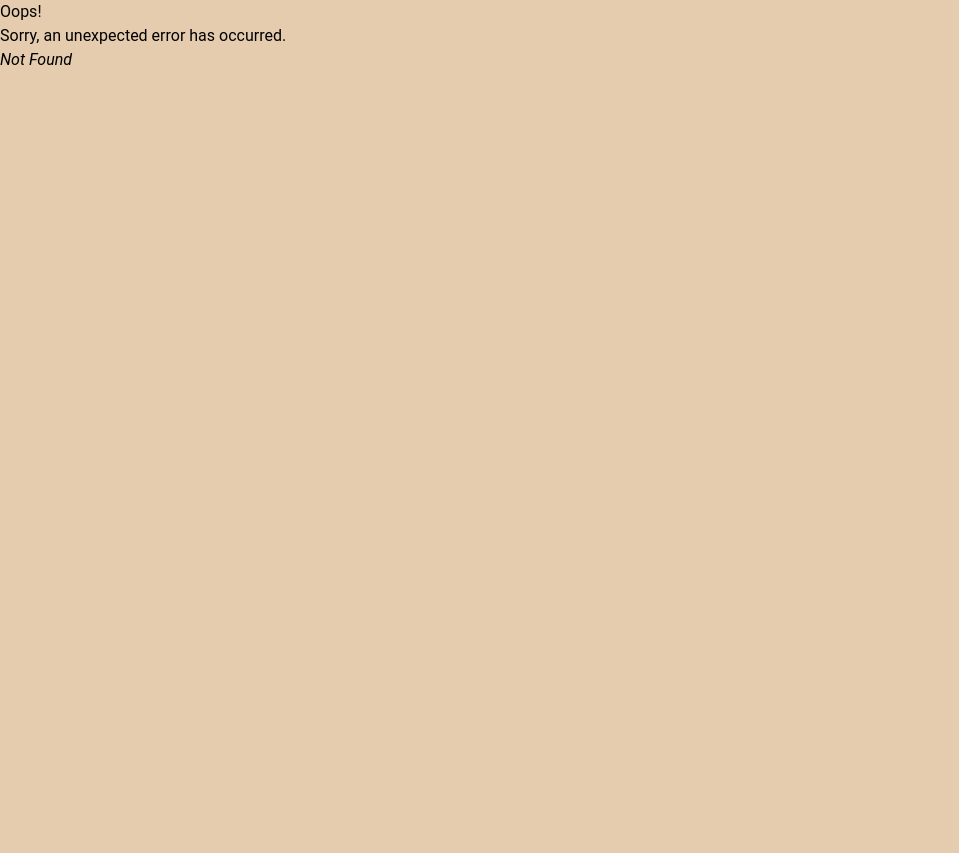
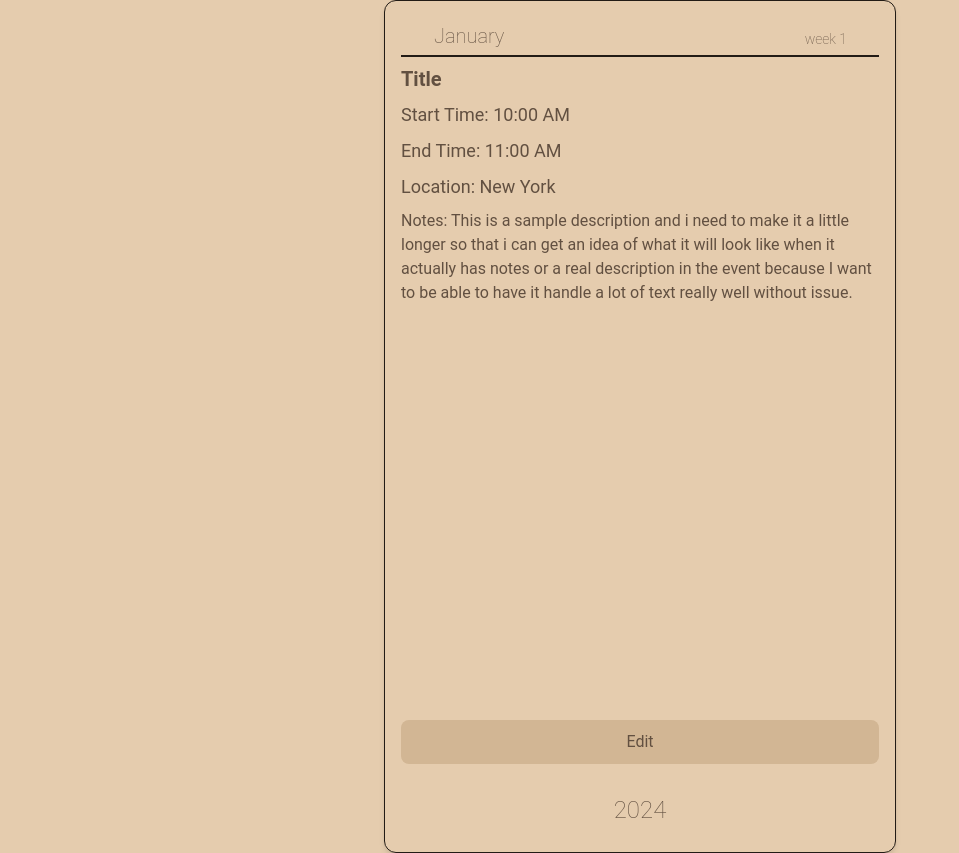
Before and after one commit to ColtonMakesStuff/planner_calender, a React (Vite) app in the folder calender/client/: page /day/1 in a window 1280 px wide. Before the commit this address had no page. Shown: the whole page, without its empty margins (0-959 px from the left). Before the commit the page ends 800 px from the top, so only its background shows below. Built offline with nearby package versions, Linux system fonts and the light colour scheme.

Commit message:
styling for the day page I think is done, now I have to have it be reached dynamically and load content off sample data

```diff
--- a/calender/client/src/components/Day/index.jsx
+++ b/calender/client/src/components/Day/index.jsx
@@ -2,10 +2,40 @@
 const Day = ({ date }) => {
     console.log(date);
      return (
-        <div className="flex flex-col items-center text-content justify-center h-screen">
+        <div className="flex flex-col items-center text-content h-screen ">
+            <div className="flex flex-col w-4/5 md:w-2/5 h-18">
+
+        <div className="p-4 border border-bkg-1 rounded-xl shadow-md" style={{aspectRatio: '3 / 5', display: 'flex', flexDirection: 'column', justifyContent: 'space-between'}}>
+            <div>
+        <div className='flex mb-2 pl-7 pr-8 text-xl font-extralight justify-between border-b-2 border-bkg-1'>
+          <h2 className='hover:bg-accent-1 p-1 rounded-md border border-bkg-2 active:border active:border-accent-2 active:p-1 hover:cursor-pointer' >January</h2>
+          <h2 className='text-sm mt-3'>week 1</h2>
+        </div>
+            <div>
+                <h2 className="text-xl font-semibold mb-2">Title</h2>
+                <p className="text-lg mb-2">Start Time: 10:00 AM</p>
+                <p className="text-lg mb-2">End Time: 11:00 AM</p>
+                <p className="text-lg mb-2">Location: New York</p>
+                <p className="text-md mb-2">Notes: This is a sample description and i need to make it a little longer so that i can get an idea of what it will look like when it actually has notes or a real description in the event because I want to be able to have it handle a lot of text really well without issue.</p>
+            </div>
+            </div>
+            <div className=" flex flex-col items-center">
+                <button className="px-4 py-2 bg-accent-1 text-content rounded-lg border-2 border-transparent hover:bg-accent-3 active:border-bkg-1 w-full" >
+                    Edit
+                </button>
+                <h1 className='hover:bg-accent-1 border-2 border-transparent rounded-lg active:border-accent-2 cursor-pointer flex justify-center text-2xl font-thin mt-5 p-2 w-1/5' >
+                    2024
+                </h1>
+            </div>
+</div>
+      </div>
+
+
+      {/* <HandleIncrement date={date} range={range}/> */}
 
         </div>
      );
     };
 
+
     export default Day;
--- a/calender/client/src/components/Week/index.jsx
+++ b/calender/client/src/components/Week/index.jsx
@@ -125,8 +125,8 @@ console.log(selectedDate.match(/(\d{4})-(\d{2})-(\d{2})/)[2]-1)
  console.log(months[+selectedDate.match(/(\d{4})-(\d{2})-(\d{2})/)[2]-1])
 
  return (
-    <div className="flex flex-col items-center text-content justify-center h-screen">
-      <div className="flex flex-col w-4/5 md:w-2/5 h-18">
+    <div className="flex flex-col items-center text-content h-screen">
+      <div className="flex flex-col w-4/5 sm:w-3/5 md:w-2/5 h-18">
         <div className='flex mb-2 ml-7 mr-8 text-xl font-extralight justify-between'>
           <h2 className='hover:bg-accent-1 p-1 rounded-md border border-bkg-2 active:border active:border-accent-2 active:p-1 hover:cursor-pointer' onClick={()=> navigate(`/month/${myWeek.year}${myWeek.month}01`)}>{months[+selectedDate.match(/(\d{4})-(\d{2})-(\d{2})/)[2]-1]}</h2>
           <h2 className='text-sm mt-3'>week {weekNumber}</h2>
--- a/calender/client/src/main.jsx
+++ b/calender/client/src/main.jsx
@@ -10,6 +10,7 @@ import ErrorPage from './pages/ErrorPage';
 import MonthPage from './pages/MonthPage.jsx';
 import WeekPage from './pages/WeekPage.jsx';
 import YearPage from './pages/YearPage.jsx';
+import DayPage from './pages/DayPage.jsx';
 
 const router = createBrowserRouter([
   {
@@ -39,6 +40,9 @@ const router = createBrowserRouter([
       }, {
         path: '/week/:weekday',
         element: <WeekPage />
+      }, {
+        path: 'day/:day',
+        element: <DayPage />
       }
     ]
   },
--- /dev/null
+++ b/calender/client/src/pages/DayPage.jsx
@@ -0,0 +1,12 @@
+import Day from "../components/Day";
+import { useParams } from "react-router-dom";
+
+export default function DayPage() {
+ let { day } = useParams();
+ let dayStr = day.replace(/(\d{4})(\d{2})(\d{2})/, "$1-$2-$3");
+ console.log(dayStr); // Outputs: 2024-01-01
+
+ return (
+    <Day date={dayStr}/>
+ );
+}
```
